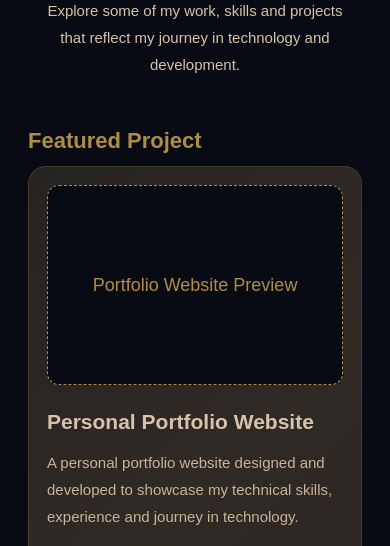
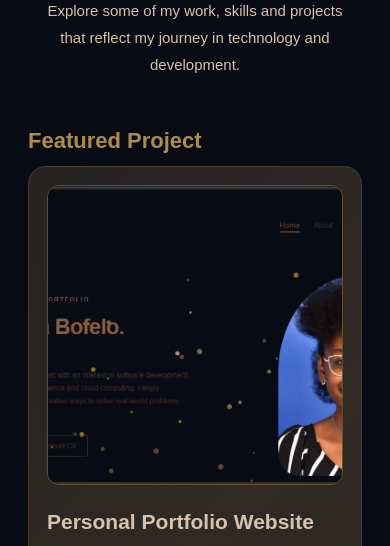
Before and after one commit to Shakira-B/shakira-portfolio, a plain HTML site: page projects.html in a window 390 px wide. Shown: the part 268-814 px from the top of the page. Drawn offline with Linux system fonts and the light colour scheme.

Commit message:
Add files via upload

```diff
--- a/projects.html
+++ b/projects.html
@@ -60,9 +60,8 @@
     <div class="project-card project-reveal">
 
         <div class="project-image">
-            <div class="project-placeholder">
-                <span>Portfolio Website Preview</span>
-            </div>
+            <img src="images/portfolio-homepage.png"
+            alt="Preview of my personal portfolio website">
         </div>
 
         <div class="project-content">
--- a/style.css
+++ b/style.css
@@ -1061,6 +1061,20 @@ margin-bottom: 20px;
     text-align: center;
 }
 
+.project-image img {
+    width: 100%;
+    height: 300px;
+    object-fit: cover;
+    display: block;
+    border-radius: 12px;
+    border: 1px solid rgba(176, 141, 69, 0.4);
+    transition: transform 0.3s ease;
+}
+
+.project-image img:hover {
+    transform: scale(1.02);
+}
+
 /* Project Content */
 .project-content h3 {
     color: #D6C3AA;
@@ -1107,6 +1121,9 @@ margin-bottom: 20px;
 
 /* Projects Page - Tablet and Mobile */
 @media (max-width: 768px) {
+  .project-image img{
+    height:250
+  }
     .project-card {
         grid-template-columns: 1fr;
         gap: 25px;
@@ -1119,6 +1136,9 @@ margin-bottom: 20px;
 }
 
 @media (max-width: 480px) {
+  .projects-image img{
+    height:200px;
+  }
     .projects-section {
         padding: 0 10px;
     }
```
